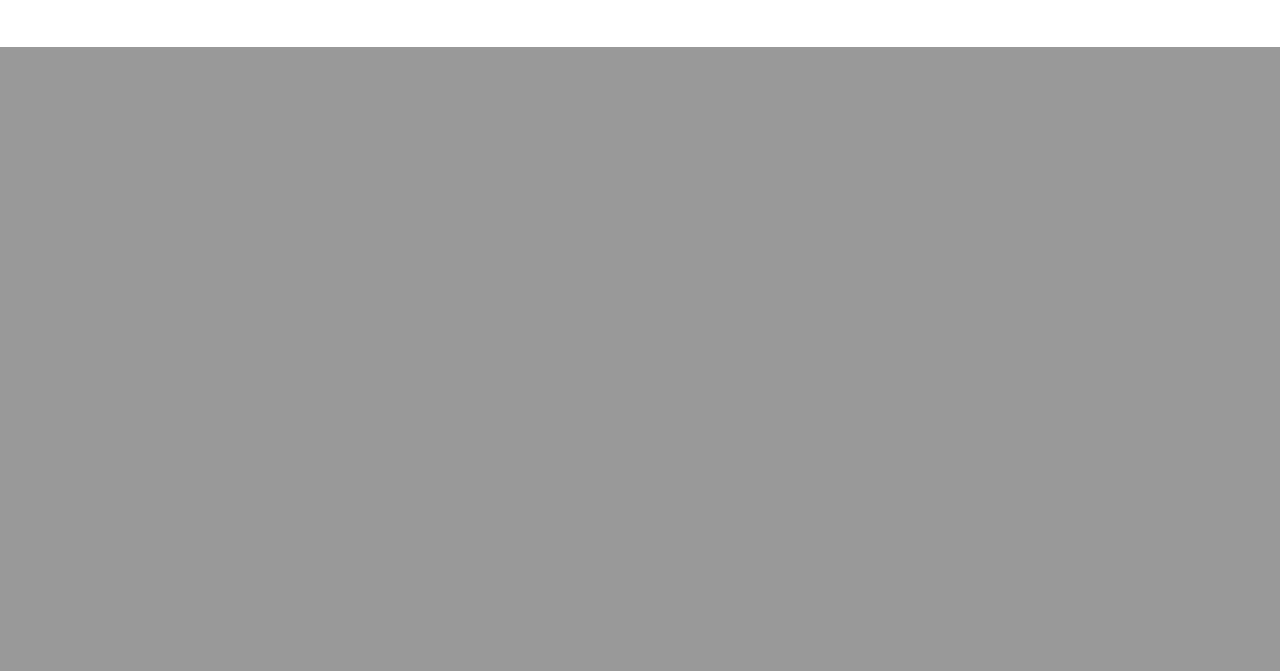
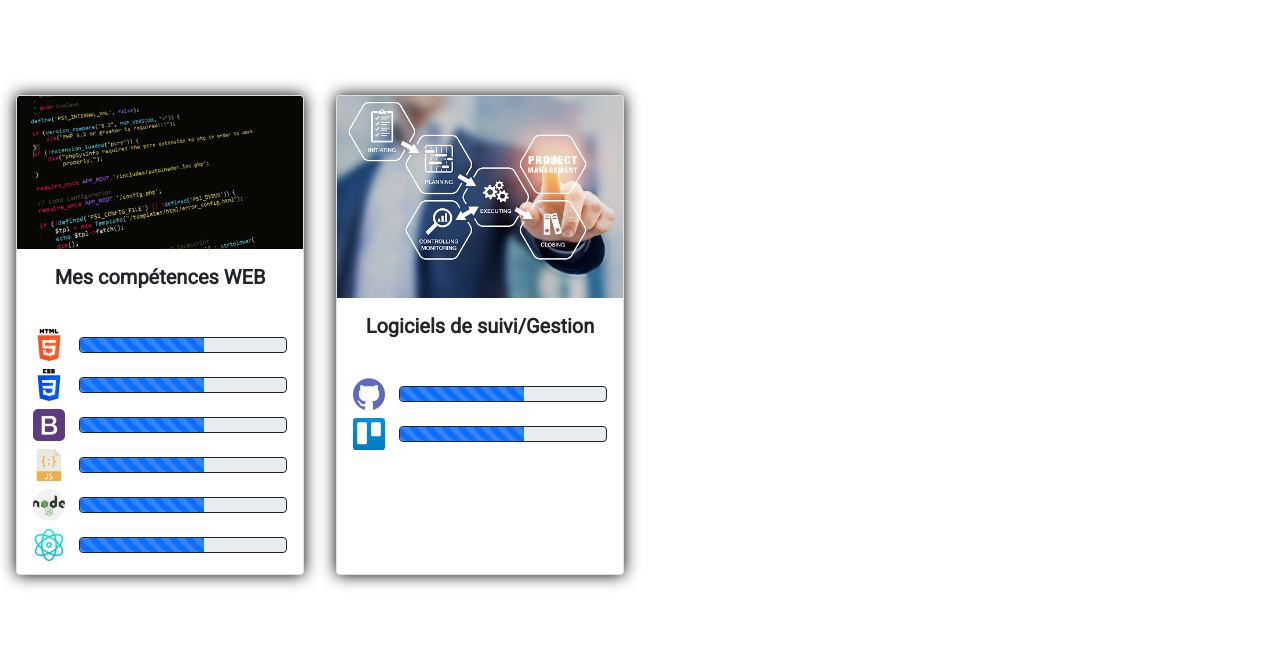
Before and after one commit to Zokkyen/CVNumerique, a PHP site: page / in a window 1280 px wide. Shown: the part 1713-2384 px from the top of the page. Before the commit the page ends 1760 px from the top, so only its background shows below. Run offline with PHP 8.4, Linux system fonts and the light colour scheme.

Commit message:
Début d'ajout des compétences

```diff
--- a/assets/css/style.css
+++ b/assets/css/style.css
@@ -139,3 +139,19 @@ li {
     content:'\00b7';
     font-size: 2vh;
 }
+
+.myCompCard {
+    width: 18rem;
+    height: 30rem;
+    box-shadow: 0 0 1em black;
+    position: relative;
+}
+
+.myprogbar {
+    border: 1px solid;
+}
+
+.iconeCompt{
+    width: 4vh;
+    height: 4vh;
+}
--- a/index.html
+++ b/index.html
@@ -33,21 +33,6 @@
             <!-- Bannière avec les réseaux sociaux -->
             <div class="row bannerNetwork bg-dark justify-content-center">
 
-                <!-- Facebook -->
-                <div class="col-2 my-auto">
-                    <div class="row justify-content-evenly">
-                        <div class="col-1">
-                            <a href="https://www.facebook.com/stephane.swaenepoel80" target="_blank">
-                                <img class="socialNetworkLogo" src="assets/img/ico/facebook.png" alt="Facebook"
-                                    title="Mon Facebook">
-                            </a>
-                        </div>
-                        <div class="col-1 my-auto">
-                            <span class="text-white socialNetworkText">Facebook</span>
-                        </div>
-                    </div>
-                </div>
-
                 <!-- Instagram -->
                 <div class="col-2 my-auto">
                     <div class="row justify-content-evenly">
@@ -59,21 +44,6 @@
                         </div>
                         <div class="col-1 my-auto">
                             <span class="text-white socialNetworkText">Instagram</span>
-                        </div>
-                    </div>
-                </div>
-
-                <!-- Twitter -->
-                <div class="col-2 my-auto">
-                    <div class="row justify-content-evenly">
-                        <div class="col-1">
-                            <a href="https://twitter.com/Swpl_S" target="_blank">
-                                <img class="socialNetworkLogo" src="assets/img/ico/twitter.png" alt="Twitter"
-                                    title="Mon Twitter">
-                            </a>
-                        </div>
-                        <div class="col-1 my-auto">
-                            <span class="text-white socialNetworkText">Twitter</span>
                         </div>
                     </div>
                 </div>
@@ -340,19 +310,149 @@
 
         <!-- Parties avec mes compétences -->
 
+        <!-- Parties des cartes avec mes diverses informations -->
+        <div class="container-fluid">
+            <div class="row my-5">
 
-        <!-- <div class="container-fluid">
-            <div class="row">
-                <div class="col">
-                    <div class="progress">
-                        <div class="progress-bar" role="progressbar" style="width: 25%" aria-valuenow="25" aria-valuemin="0" aria-valuemax="100"></div>
+                <!-- Mes compétences WEB -->
+                <div class="col-md-6 col-lg-4 col-xl-3 my-5">
+                    <div class="card myCompCard mx-auto">
+                        <img class="card-img-top" src="assets/img/compweb.jpg" alt="Mes compétences WEB">
+                        <div class="card-body">
+                            <h5 class="card-title text-center"><strong>Mes compétences WEB</strong></h5><br />
+                            <div class="row my-2">
+                                <div class="col-2">
+                                    <img class="iconeCompt" src="assets/img/ico/html-5.png" alt="HTML 5">
+                                </div>
+                                <div class="col my-auto">
+                                    <div class="progress myprogbar">
+                                        <div class="progress-bar progress-bar-striped" role="progressbar" style="width: 60%" aria-valuenow="60" aria-valuemin="0" aria-valuemax="100"></div>
+                                    </div>
+                                </div>
+                            </div>
+                            <div class="row my-2">
+                                <div class="col-2">
+                                    <img class="iconeCompt" src="assets/img/ico/css-3.png" alt="CSS 3">
+                                </div>
+                                <div class="col my-auto">
+                                    <div class="progress myprogbar">
+                                        <div class="progress-bar progress-bar-striped" role="progressbar" style="width: 60%" aria-valuenow="60" aria-valuemin="0" aria-valuemax="100"></div>
+                                    </div>
+                                </div>
+                            </div>
+                            <div class="row my-2">
+                                <div class="col-2">
+                                    <img class="iconeCompt" src="assets/img/ico/bootstrap.png" alt="bootstrap">
+                                </div>
+                                <div class="col my-auto">
+                                    <div class="progress myprogbar">
+                                        <div class="progress-bar progress-bar-striped" role="progressbar" style="width: 60%" aria-valuenow="60" aria-valuemin="0" aria-valuemax="100"></div>
+                                    </div>
+                                </div>
+                            </div>
+                            <div class="row my-2">
+                                <div class="col-2">
+                                    <img class="iconeCompt" src="assets/img/ico/javascript.png" alt="Javascript">
+                                </div>
+                                <div class="col my-auto">
+                                    <div class="progress myprogbar">
+                                        <div class="progress-bar progress-bar-striped" role="progressbar" style="width: 60%" aria-valuenow="60" aria-valuemin="0" aria-valuemax="100"></div>
+                                    </div>
+                                </div>
+                            </div>
+                            <div class="row my-2">
+                                <div class="col-2">
+                                    <img class="iconeCompt" src="assets/img/ico/nodejs.png" alt="Node JS">
+                                </div>
+                                <div class="col my-auto">
+                                    <div class="progress myprogbar">
+                                        <div class="progress-bar progress-bar-striped" role="progressbar" style="width: 60%" aria-valuenow="60" aria-valuemin="0" aria-valuemax="100"></div>
+                                    </div>
+                                </div>
+                            </div>
+                            <div class="row">
+                                <div class="col-2">
+                                    <img class="iconeCompt" src="assets/img/ico/reactjs.png" alt="React JS">
+                                </div>
+                                <div class="col my-auto">
+                                    <div class="progress myprogbar">
+                                        <div class="progress-bar progress-bar-striped" role="progressbar" style="width: 60%" aria-valuenow="60" aria-valuemin="0" aria-valuemax="100"></div>
+                                    </div>
+                                </div>
+                            </div>
+                        </div>
                     </div>
-                    <div class="progress">
-                        <div class="progress-bar" role="progressbar" style="width: 25%" aria-valuenow="25" aria-valuemin="0" aria-valuemax="100"></div>
+                </div>
+
+                <!-- Logiciels de suivi/gestion -->
+                <div class="col-md-6 col-lg-4 col-xl-3 my-5">
+                    <div class="card myCompCard mx-auto">
+                        <img class="card-img-top" src="assets/img/compgestion.jpg" alt="Logiciels de Suivi/Gestion">
+                        <div class="card-body">
+                            <h5 class="card-title text-center"><strong>Logiciels de suivi/Gestion</strong></h5><br />
+                            <div class="row my-2">
+                                <div class="col-2">
+                                    <img class="iconeCompt" src="assets/img/ico/github.png" alt="Github">
+                                </div>
+                                <div class="col my-auto">
+                                    <div class="progress myprogbar">
+                                        <div class="progress-bar progress-bar-striped" role="progressbar" style="width: 60%" aria-valuenow="60" aria-valuemin="0" aria-valuemax="100"></div>
+                                    </div>
+                                </div>
+                            </div>
+                            <div class="row my-2">
+                                <div class="col-2">
+                                    <img class="iconeCompt" src="assets/img/ico/trello.svg" alt="Trello">
+                                </div>
+                                <div class="col my-auto">
+                                    <div class="progress myprogbar">
+                                        <div class="progress-bar progress-bar-striped" role="progressbar" style="width: 60%" aria-valuenow="60" aria-valuemin="0" aria-valuemax="100"></div>
+                                    </div>
+                                </div>
+                            </div>
+                        </div>
+                    </div>
+                </div>
+
+
+
+
+
+
+
+
+
+
+
+
+                <!-- <div class="col-md-6 col-lg-4 col-xl-3 my-5">
+                    <div class="card myCompCard mx-auto">
+                            <img class="card-img-top" src="assets/img/compelect.jpg" alt="Langues parlées">
+                            <div class="card-body">
+                                <h5 class="card-title text-center"><strong>Compétences électrique/électronique</strong></h5><br />
+                                <ul>
+                                    <li>Français : Maternel</li><br/>
+                                    <li>Anglais : CEF B1</li>
+                                </ul>
+                            </div>
+                    </div>
+                </div>
+
+                <div class="col-md-6 col-lg-4 col-xl-3 my-5">
+                    <div class="card myCompCard mx-auto">
+                            <img class="card-img-top" src="assets/img/compother.jpg" alt="Langues parlées">
+                            <div class="card-body">
+                                <h5 class="card-title text-center"><strong>Autres compétences</strong></h5><br />
+                                <ul>
+                                    <li>Français : Maternel</li><br/>
+                                    <li>Anglais : CEF B1</li>
+                                </ul>
+                            </div>
                     </div>
                 </div>
             </div>
         </div> -->
+
 
 
     </main>
```
Also changed, not shown: assets/img/compelect.jpg (added), assets/img/compgestion.jpg (added), assets/img/compother.jpg (added), assets/img/compweb.jpg (added), assets/img/ico/bootstrap.png (added), assets/img/ico/css-3.png (added), assets/img/ico/html-5.png (added), assets/img/ico/javascript.png (added), assets/img/ico/nodejs.png (added), assets/img/ico/photoshop.png (added), assets/img/ico/reactjs.png (added), assets/img/ico/trello.svg (added), assets/img/ico/xd.png (added).
